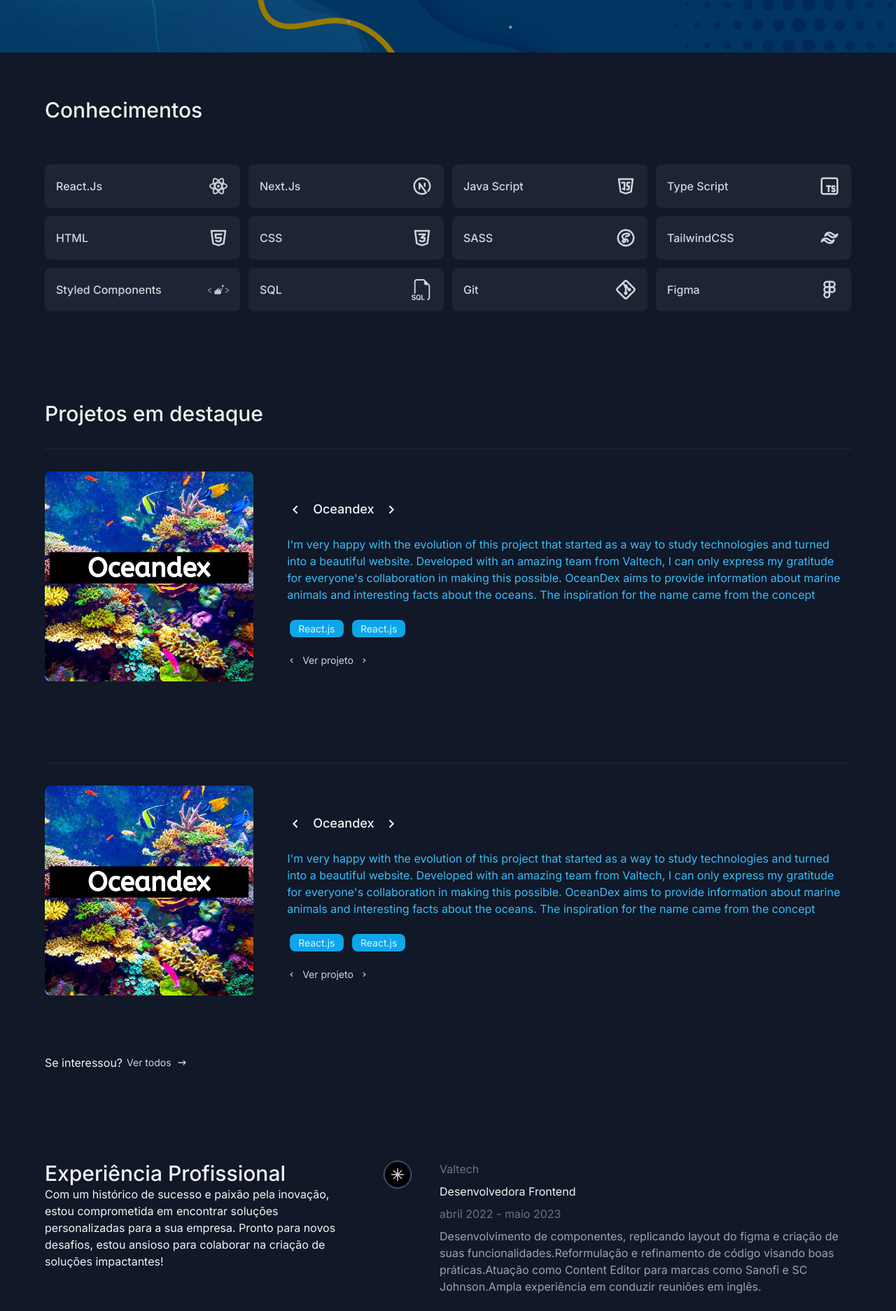
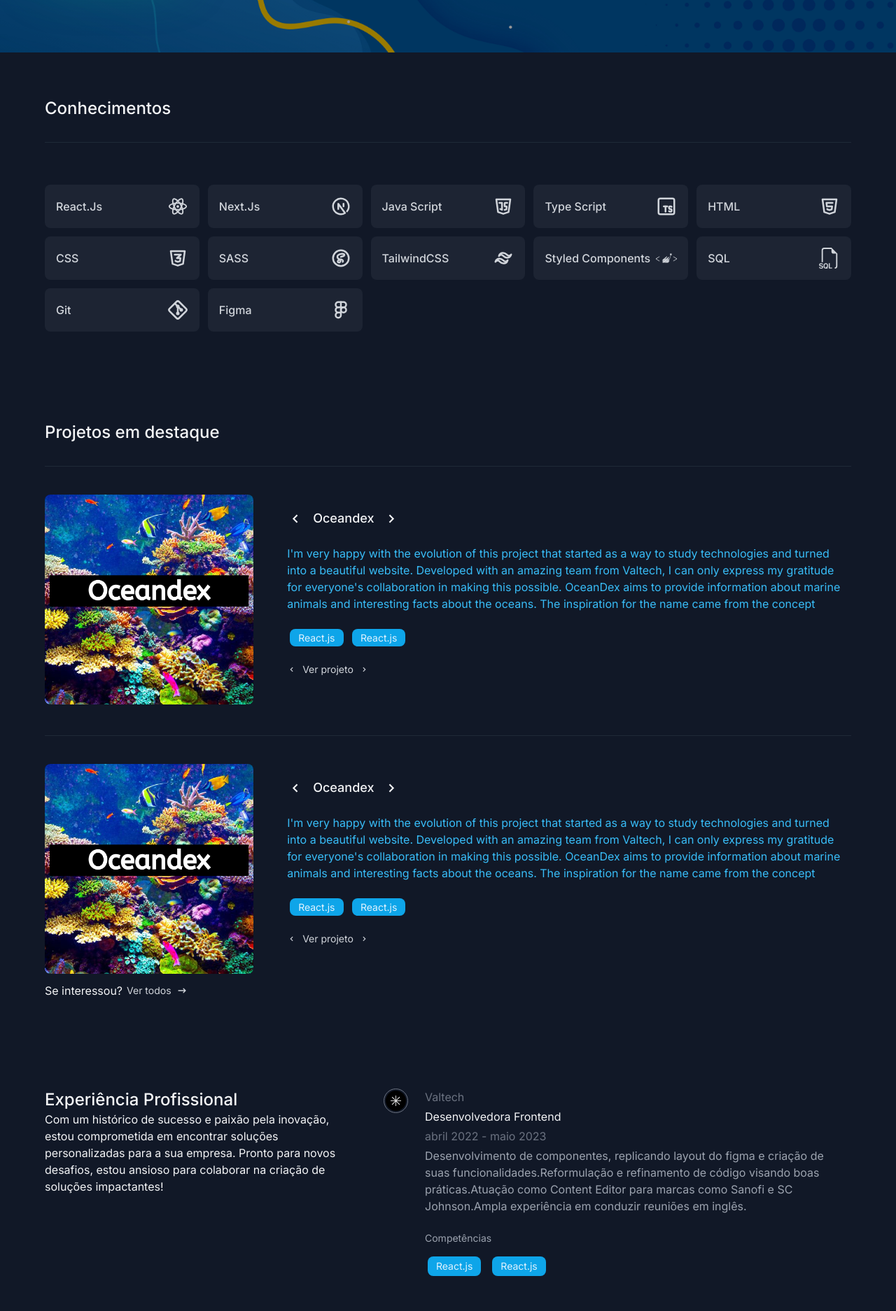
Before and after one commit to Gabianchini/portifolio, a Next.js app: page / in a window 1280 px wide. Shown: the part 680-2554 px from the top of the page at 70% size. Built offline with nearby package versions, Linux system fonts and the light colour scheme.

Commit message:
Fix: Resposivity

```diff
--- a/app/components/pages/home/index.tsx
+++ b/app/components/pages/home/index.tsx
@@ -1,3 +1,4 @@
+'use client'
 import Image from "next/image"
 import { TechBadge } from "../../tech-badge"
 import { Button } from "../../button"
--- a/app/components/pages/home/main-projects/project-card.tsx
+++ b/app/components/pages/home/main-projects/project-card.tsx
@@ -1,9 +1,8 @@
 'use client'
 import Image from "next/image"
 import {BiChevronRight,BiChevronLeft} from "react-icons/bi"
-import { TechBadge } from "@/app/components/tech-badge"
 import { Link } from "@/app/components/link"
-import { HorizontalDivider } from "@/app/components/divider/horizontal"
+
 
 type ProjectCardProps = {
     src:string
@@ -18,12 +17,12 @@
 
 export const ProjectCard = ({src,name,description,children,link}:ProjectCardProps) => {
     return(
-        <div className="flex gap-4 lg:gap-12 flex-col lg:flex-row ">
+        <div className="flex gap-4 lg:gap-12 flex-col lg:flex-row py-2">
             <div className="w-full h-full">
                 <Image width={420} height={304} src={src} className="w-full h-[200px] sm:h-[300px] lg:w-[400px] lg:min-h-full object-cover rounded-lg" alt={`Thumbnail do projeto ${name}`}/>
 
             </div>
-            <div className="py-10 mb-10">
+            <div className="py-5">
                 <h3 className="flex items-center gap-3 font-medium text-lg">
                    <BiChevronLeft size={25}/>{name}<BiChevronRight size={25}/>
                 </h3>
--- a/app/components/pages/work-experience/experience-item.tsx
+++ b/app/components/pages/work-experience/experience-item.tsx
@@ -12,7 +12,7 @@
 
 export const ExperienceItem = ({image,companyName,role,date, jobDescription,children}: ExperienceItemProps) => {
     return(
-        <div className="grid grid-cols-[40px,1fr] gap-4 md:gap-10">
+        <div className="grid grid-cols-[35px,1fr] gap-4 md:gap-6">
            <div className="flex flex-col items-center gap-4">
            <div className="rounded-full border border-gray-500 p-0.5">
           <Image
@@ -30,7 +30,7 @@
         <div>
 
 
-            <div className="flex flex-col gap-2 text-sm sm:text-base">
+            <div className="flex flex-col gap-1 text-sm sm:text-base">
                 <a target="_blank" href="https://www.linkedin.com/company/valtech/" className="text-gray-500 hover:text-sky-500 transition-colors">
                     {companyName}
                 </a>
--- a/app/components/section-title/index.tsx
+++ b/app/components/section-title/index.tsx
@@ -9,7 +9,7 @@
     return(
         <div className={cn('flex flex-col gap-4', className)}>
 
-        <h3 className="text-3xl font-medium">{title}</h3>
+        <h3 className="text-2xl font-medium">{title}</h3>
 
         </div>
     )
--- a/app/components/skills/index.tsx
+++ b/app/components/skills/index.tsx
@@ -5,13 +5,15 @@
 import {RiReactjsLine} from "react-icons/ri"
 import  {BsFiletypeSql} from "react-icons/bs"
 import {SiStyledcomponents} from "react-icons/si"
+import { HorizontalDivider } from "../divider/horizontal"
 
 
 export const Skills =() => {
     return(
         <section className="container py-16">
             <SectionTitle title="Conhecimentos"/>
-            <div className="grid grid-cols-[repeat(auto-fit,minmax(264px,1fr))] gap-3 mt-[60px]">
+            <HorizontalDivider/>
+            <div className="grid grid-cols-[repeat(auto-fit,minmax(210px,1fr))] gap-3 mt-[60px]">
                 <Skill tech={{icon:<RiReactjsLine size={30}/>,
                 name:'React.Js'}}/>
                 <Skill tech={{icon:<TbBrandNextjs size={30}/>,
```
